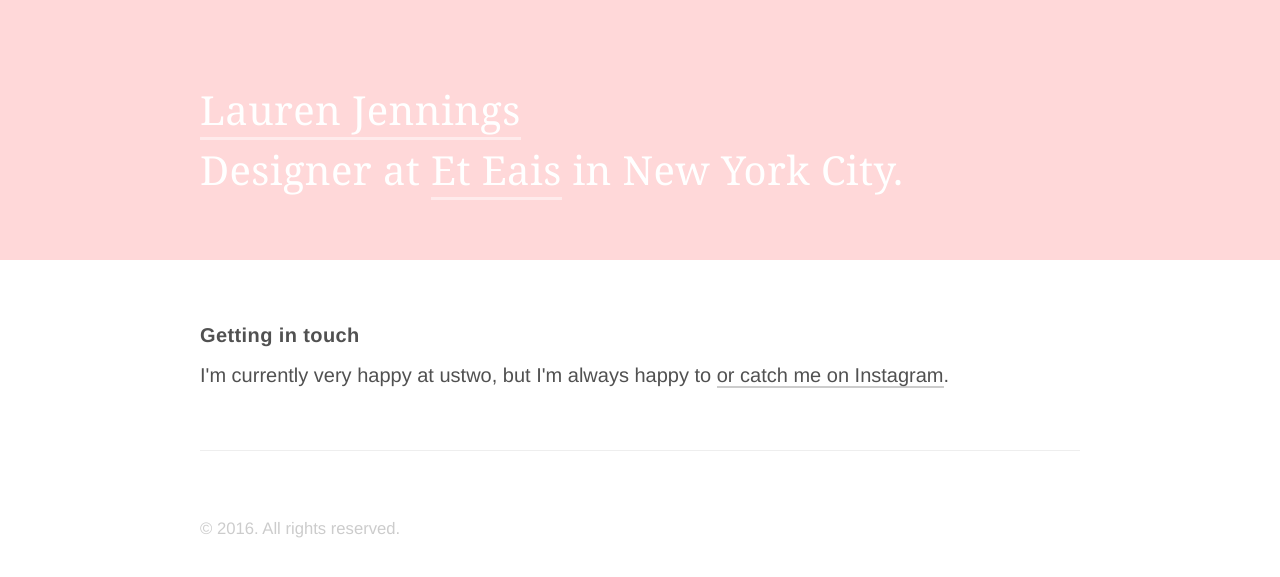
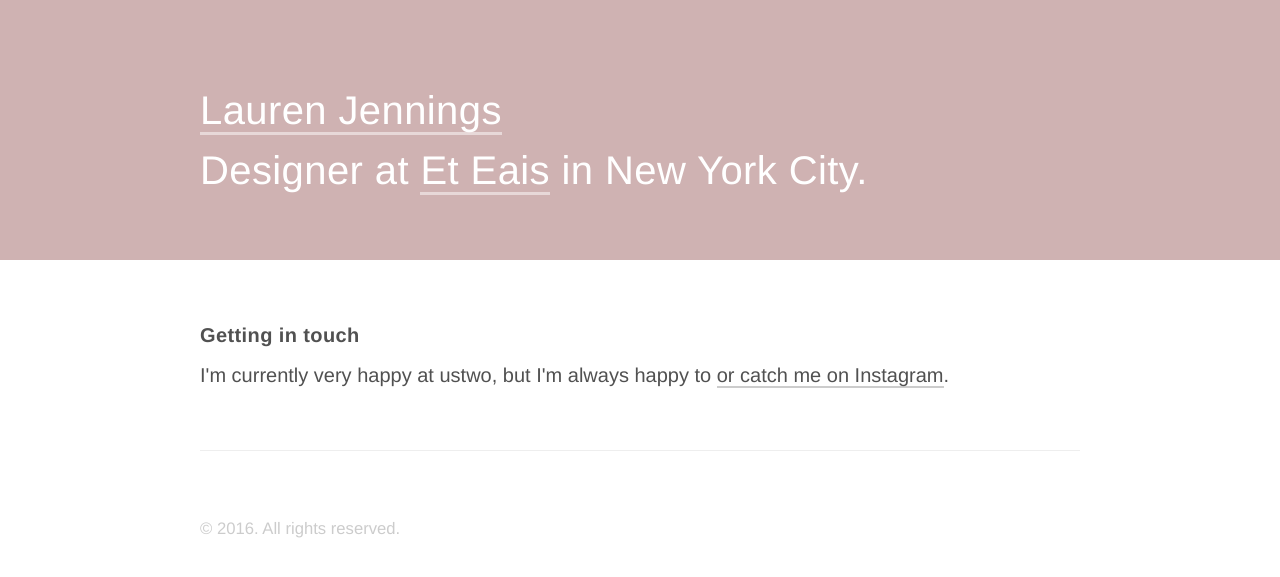
Before and after one commit to beinglauren/Test, a Jekyll site: the page built from index.html, in a window 1280 px wide. Shown: the top 577 px of the page. Built offline with Jekyll 4.4.1, drawn with Linux system fonts in a browser that asks for light colours.

Commit message:
font and color

```diff
--- a/_sass/_base.scss
+++ b/_sass/_base.scss
@@ -31,7 +31,7 @@
 }
 
 header {
-  background-color: $brown;
+  background-color: $purple;
   width: 100%;
   padding-top:    2rem;
   padding-bottom: 1rem;
--- a/_sass/_masthead.scss
+++ b/_sass/_masthead.scss
@@ -12,7 +12,7 @@
   margin-top: 0;
   margin-bottom: 0;
   color: $white;
-  font-family: $root-font-family-beta;
+  font-family: $root-font-family-alpha;
   font-weight: 400;
 
   a {
--- a/_sass/_variables.scss
+++ b/_sass/_variables.scss
@@ -12,7 +12,7 @@
 $blue: #3855CA;
 $white: #FFF;
 // $blue: #6a9fb5;
-$brown: #FFD8D9;
+$purple: #CFB2B2;
 
 $root-font-family-alpha: "europa", "Helvetica Neue", Arial, sans-serif;
 $root-font-family-beta: "chaparral-pro", Georgia, serif;
```
